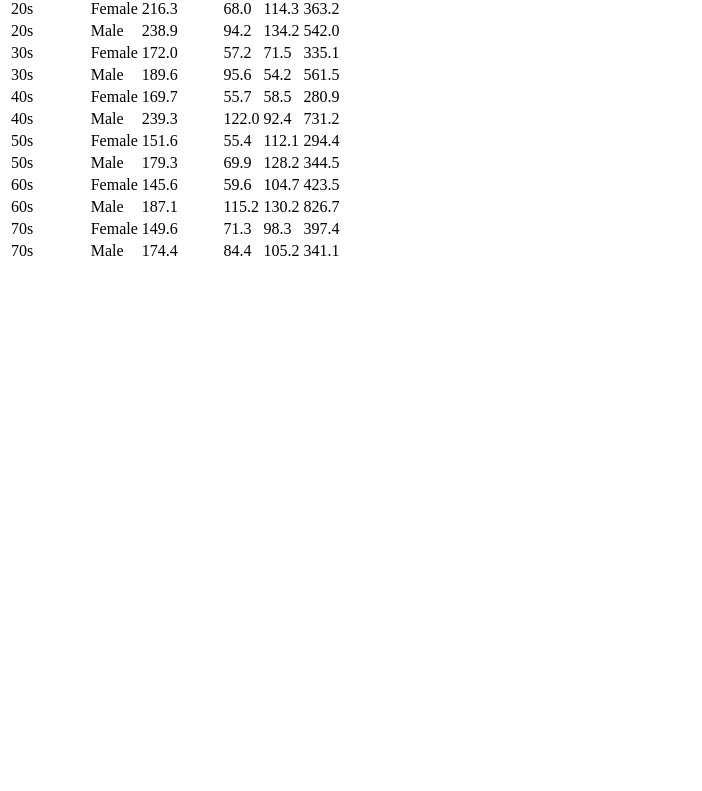
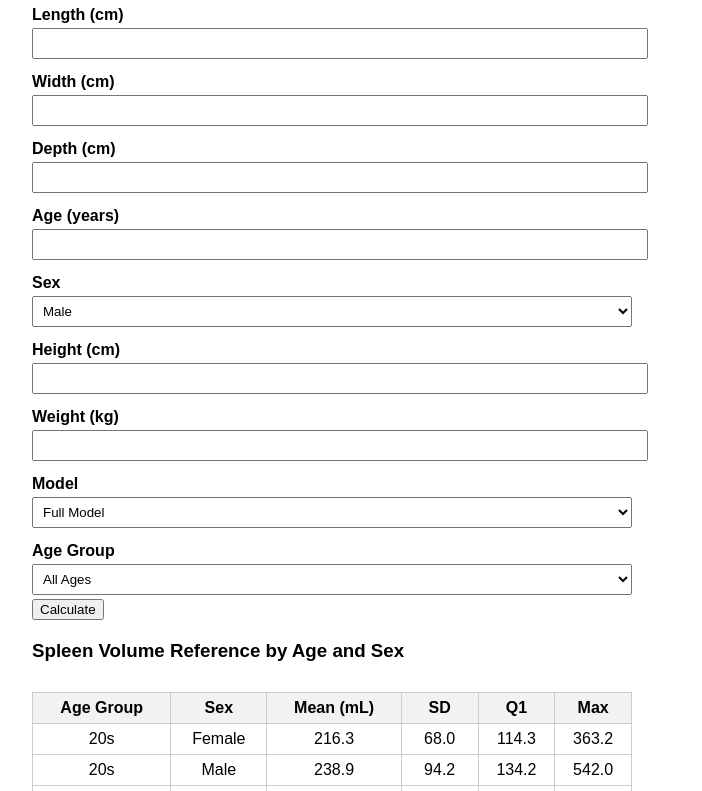
Before and after one commit to yenpojack/spleen-volume-calculator, a plain HTML site: page index.html in a window 1280 px wide. Shown: the part 74-865 px from the top of the page, without its empty margins (0-702 px from the left). Before the commit the page ends 800 px from the top, so only its background shows below. Drawn offline with Linux system fonts and the light colour scheme.

Commit message:
Update index.html

```diff
--- a/index.html
+++ b/index.html
@@ -1,3 +1,78 @@
+<!DOCTYPE html>
+<html lang="en">
+<head>
+  <meta charset="UTF-8">
+  <title>Spleen Volume Calculator</title>
+  <meta name="viewport" content="width=device-width, initial-scale=1">
+  <style>
+    body { font-family: sans-serif; margin: 2em; max-width: 600px; }
+    input, select { padding: 6px; margin: 4px 0; width: 100%; }
+    label { font-weight: bold; margin-top: 10px; display: block; }
+    .result { margin-top: 20px; font-size: 1.2em; }
+    table {
+      width: 100%;
+      border-collapse: collapse;
+      margin-top: 30px;
+    }
+    th, td {
+      border: 1px solid #ccc;
+      padding: 6px;
+      text-align: center;
+    }
+    th {
+      background-color: #f2f2f2;
+    }
+  </style>
+</head>
+<body>
+  <h2>Spleen Volume Calculator</h2>
+  <form id="calcForm">
+    <label for="length">Length (cm)</label>
+    <input type="number" id="length" step="0.1" required>
+
+    <label for="width">Width (cm)</label>
+    <input type="number" id="width" step="0.1" required>
+
+    <label for="depth">Depth (cm)</label>
+    <input type="number" id="depth" step="0.1" required>
+
+    <label for="age">Age (years)</label>
+    <input type="number" id="age" required>
+
+    <label for="sex">Sex</label>
+    <select id="sex">
+      <option value="1">Male</option>
+      <option value="0">Female</option>
+    </select>
+
+    <label for="height">Height (cm)</label>
+    <input type="number" id="height">
+
+    <label for="weight">Weight (kg)</label>
+    <input type="number" id="weight">
+
+    <label for="model">Model</label>
+    <select id="model">
+      <option value="V_full">Full Model</option>
+      <option value="V_simple">Simplified Model</option>
+    </select>
+
+    <label for="ageGroup">Age Group</label>
+    <select id="ageGroup">
+      <option value="overall">All Ages</option>
+      <option value="age_21_30">21–30</option>
+      <option value="age_31_40">31–40</option>
+      <option value="age_41_50">41–50</option>
+      <option value="age_51_60">51–60</option>
+      <option value="age_61_70">61–70</option>
+      <option value="age_71_80">71–80</option>
+    </select>
+
+    <button type="submit">Calculate</button>
+  </form>
+
+  <div class="result" id="results"></div>
+
   <h3>Spleen Volume Reference by Age and Sex</h3>
   <table>
     <thead>
@@ -25,3 +100,7 @@
       <tr><td>70s</td><td>Male</td><td>174.4</td><td>84.4</td><td>105.2</td><td>341.1</td></tr>
     </tbody>
   </table>
+
+  <script src="script.js"></script>
+</body>
+</html>
```
Lines whose indentation alone changed are shown as unchanged.
